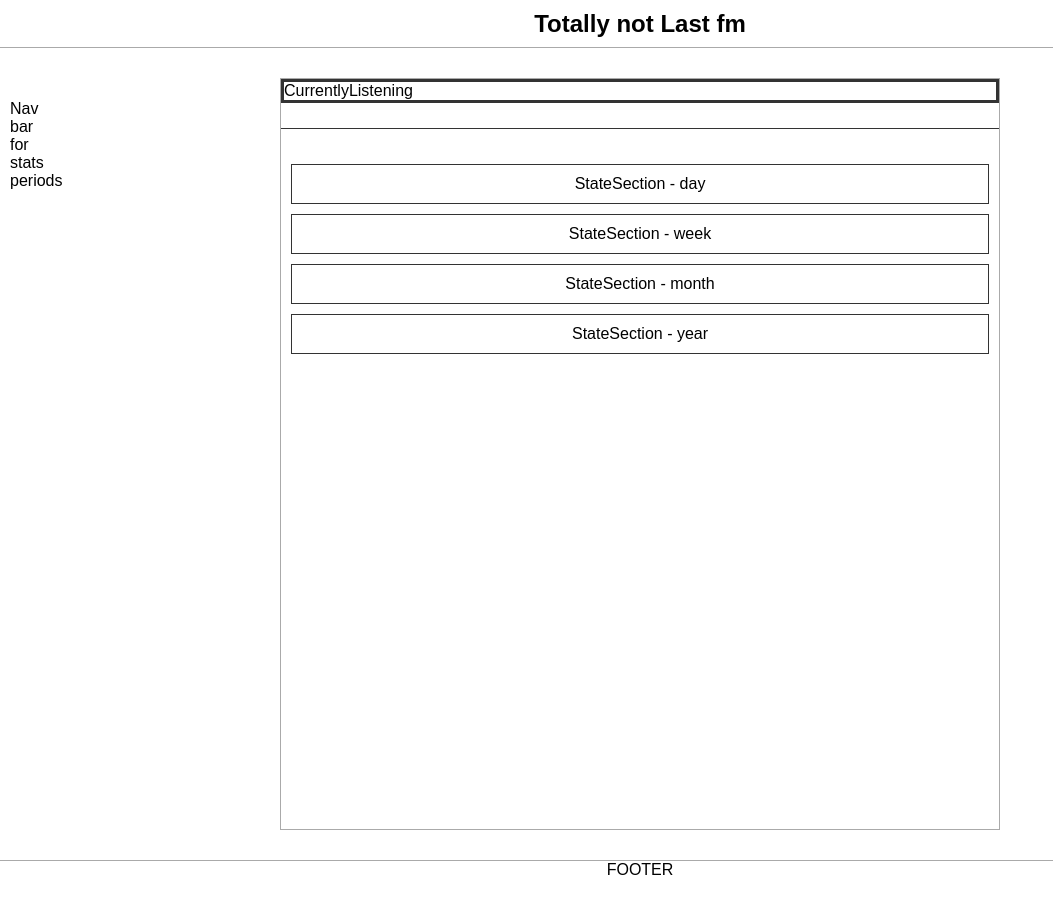
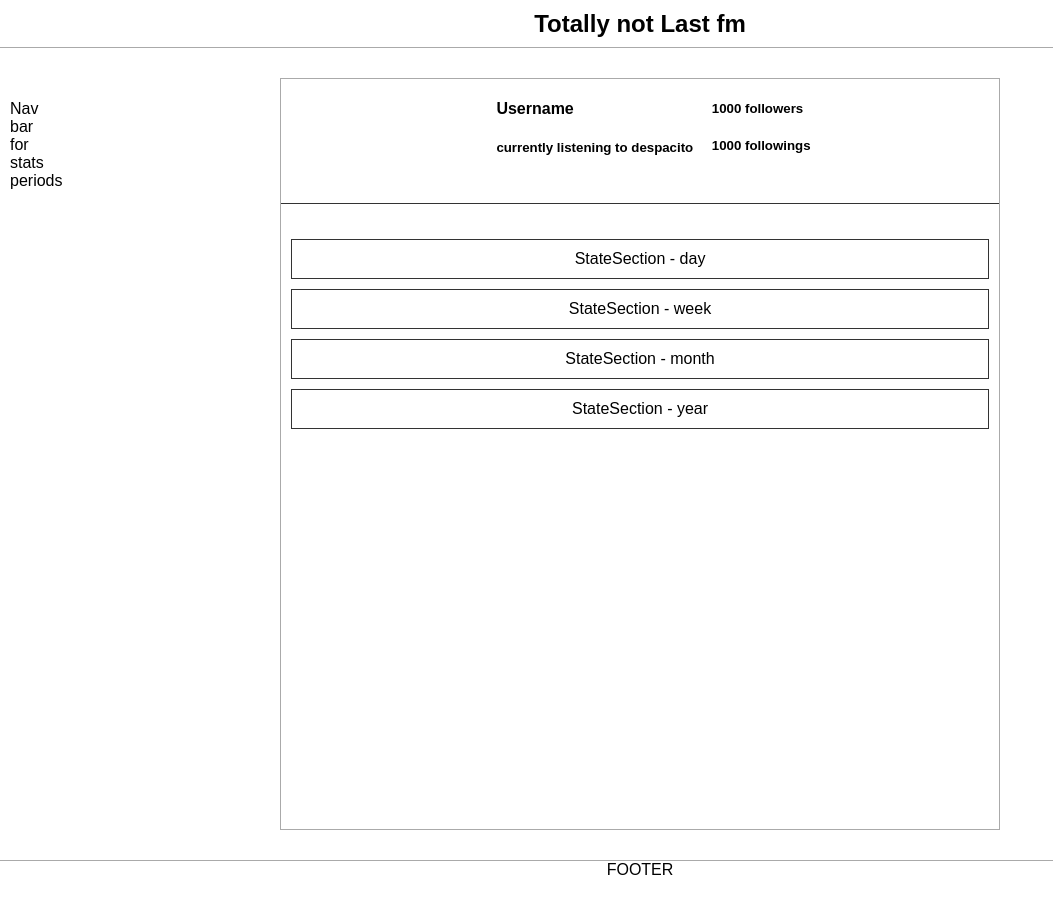
Before and after one commit to Boisier/Totally-not-Last-fm, a React app: page / in a window 1280 px wide. Shown: the whole page, without its empty margins (0-1053 px from the left). Built offline with nearby package versions, Linux system fonts and the light colour scheme.

Commit message:
user profile page added

```diff
--- a/src/App.js
+++ b/src/App.js
@@ -15,10 +15,10 @@
 export default class extends Component {
   constructor (props) {
     super(props)
-    document.title = "Totally not Last fm"
+    document.title = 'Totally not Last fm'
   }
   render = () => (
-    <section className="App">
+    <section className='App'>
       <Header/>
       <Structure>
         <Switch>
--- a/src/scenes/Home/Home.js
+++ b/src/scenes/Home/Home.js
@@ -1,12 +1,12 @@
 import React, { Component } from 'react'
 
-import CurrentlyListening from './scenes/CurrentlyListening/CurrentlyListening'
 import MultipleStatsPeriodes from './scenes/MultipleStatsPeriodes/MultipleStatsPeriodes'
+import User from './scenes/User/User'
 
 export default class extends Component {
   render = () => (
-    <section className="home-page">
-      <CurrentlyListening />
+    <section className='home-page'>
+      <User />
       <MultipleStatsPeriodes />
     </section>
   )
--- /dev/null
+++ b/src/scenes/Home/scenes/User/User.js
@@ -0,0 +1,21 @@
+// React
+import React, { Component } from 'react'
+
+import './User.scss'
+
+export default class extends Component {
+  render = () => (
+    <section className='user-profile'>
+      <div className='profile-picture'>
+      </div>
+      <div className='main-information'>
+        <h4>Username</h4>
+        <h5>currently listening to despacito</h5>
+      </div>
+      <div className='following-information'>
+        <h5>1000 followers</h5>
+        <h5>1000 followings</h5>
+      </div>
+    </section>
+  )
+}
--- /dev/null
+++ b/src/scenes/Home/scenes/User/User.scss
@@ -0,0 +1,10 @@
+.user-profile {
+
+    display: flex;
+    align-items: stretch;
+
+    .profile-picture, .main-information, .following-information {
+        width: 30%;
+        flex-wrap: wrap;
+    }
+}
```
